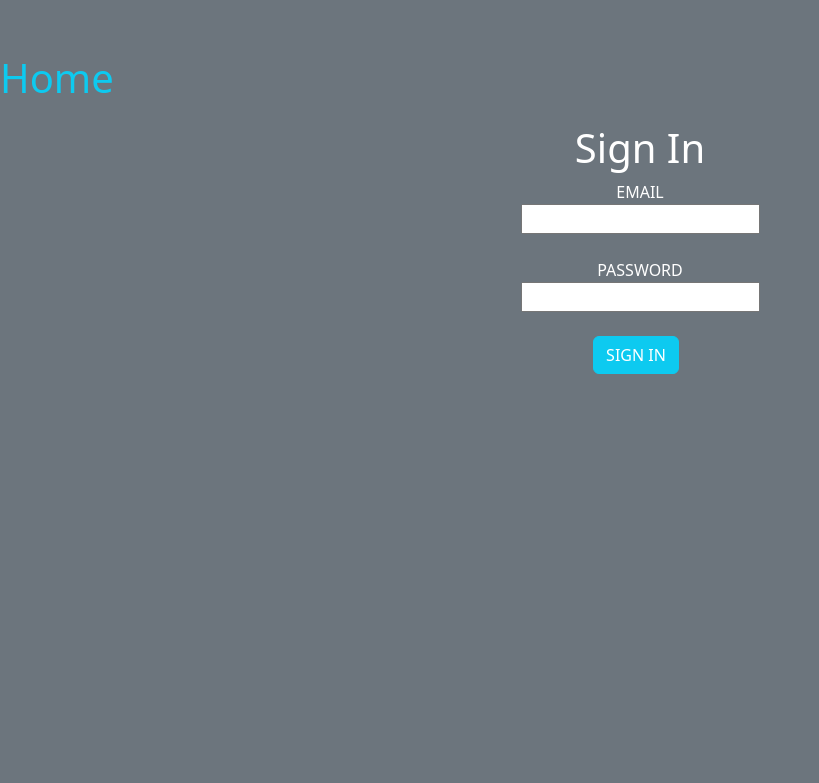
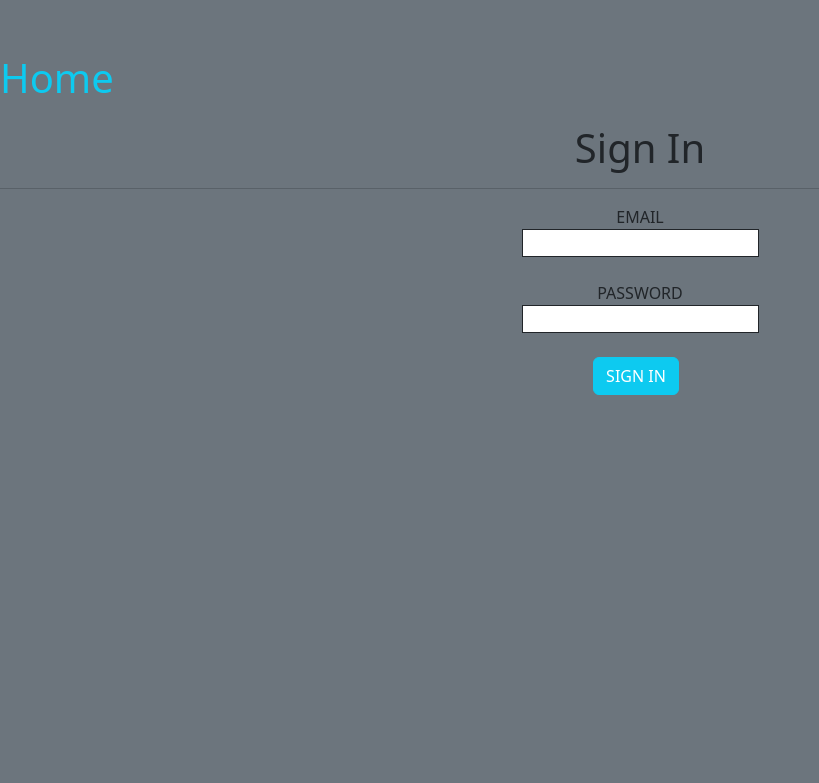
Before and after one commit to brewern5/ASE230-FinalProject, a PHP site: page /sign-in.php in a window 1280 px wide. Shown: the top 783 px of the page, without its empty margins (0-819 px from the left). Run offline with PHP 8.4, Linux system fonts and the light colour scheme.

Commit message:
Add files via upload

```diff
--- a/auth.php
+++ b/auth.php
@@ -8,30 +8,30 @@ function isLogged() {
     }
 }
 
-function checkFields() {
-
-    //checks for initial user password and email
-    //if(!isset($_POST['email'][0])) {$error='You must Enter you Email!'; }
-    //if(!isset($_POST['password'][0])) {$error='You must Enter you Password!';}
-    //
-    //if(strlen($_POST['password']) < 8 || strlen($_POST['password']) > 16) {$error='you must enter a password longer than 8 characters and shorter than 16';}
-    ////if($_POST['password'] != $_POST['confirmPassword']) {$error='Passwords do not match!';}
-//
-    //if(strlen($error) > 0) {$error='??';}
-
+function checkFields($x) {
     $error='';
 
-
+    //completeness
     if(!isset($_POST['email'][0])) $error=('You must enter your email');
     if(!isset($_POST['password'][0])) $error=('You must enter your password');
-    if(!isset($_POST['name'][0])) $error=('You must enter a name!');
 
-    //if(!isset($_POST['confirm_password'][0])) $error=('You must confirm your password');
 
     //correctness
     if(!filter_var($_POST['email'],FILTER_VALIDATE_EMAIL)) $error='You must enter a valid email';
     if(strlen($_POST['password'])<8 || strlen($_POST['password'])>16) $error='You must enter a password between 8 and 16 characters';
-    //if($_POST['password']!=$_POST['confirm_password']) $error='Your passwords do not match';
+
+    //additional checks specifically for sign-up
+    if($x == 1) {
+
+        //completeness
+        if(!isset($_POST['confirm_password'][0])) $error=('You must confirm your password');
+        if(!isset($_POST['name'][0])) $error=('You must enter your name');
+
+        //correctness
+        if($_POST['password']!=$_POST['confirm_password']) $error='Your passwords do not match';
+
+    }
+
 
     return $error;
 }
--- a/sign-in.php
+++ b/sign-in.php
@@ -6,7 +6,7 @@ $error='';
 if(count($_POST)>0){
 
     //completness
-    $error = checkFields();
+    $error = checkFields(0);
     $isEmail = false;
 
     if(strlen($error)==0){
@@ -48,7 +48,7 @@ if(count($_POST)>0){
 
 
     </head>
-    <body class="bg-secondary mt-5 text-white text-center">
+    <body class="bg-secondary mt-5 text-dark text-center">
         <a href="index.php" class="text-decoration-none text-info fs-1">
             <p class="text-start">Home</p>
         </a>
@@ -57,13 +57,14 @@ if(count($_POST)>0){
         <?php
             if(strlen($error)>0) echo '<h4 class="text-warning">'.$error.'</h4>';
         ?>
+        <hr />
         <form method="POST">
             <label>EMAIL</label><br>
-            <input name='email' type="email" required/>
+            <input class="border border-dark" name='email' type="email" required/>
             <br><br>
             <label>PASSWORD</label>
             <br>
-            <input id='password' name='password' type="password" required>
+            <input class="border border-dark" id='password' name='password' type="password" required>
             <br><br>
             <button class="btn btn-info me-2 text-white" type="submit">SIGN IN</button>
         </form>
```
